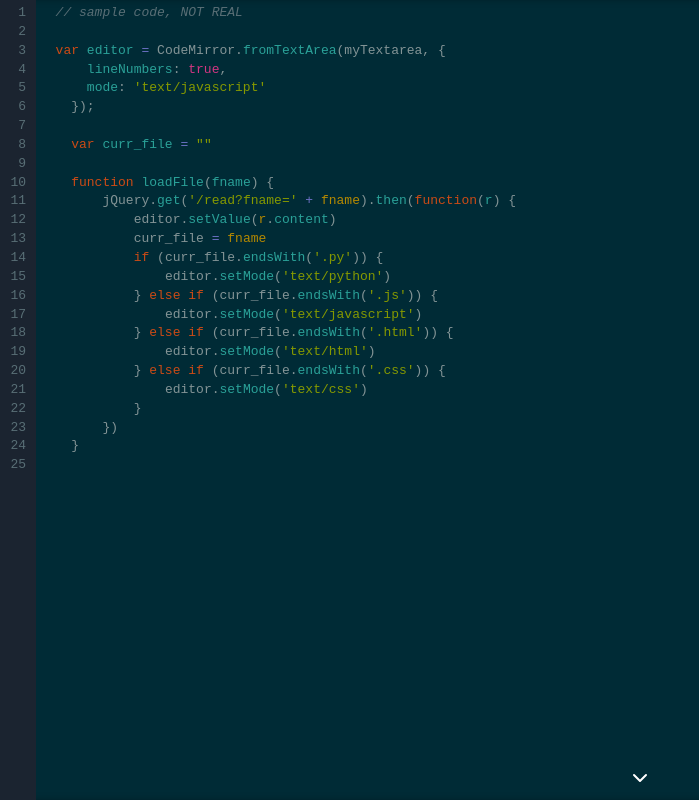
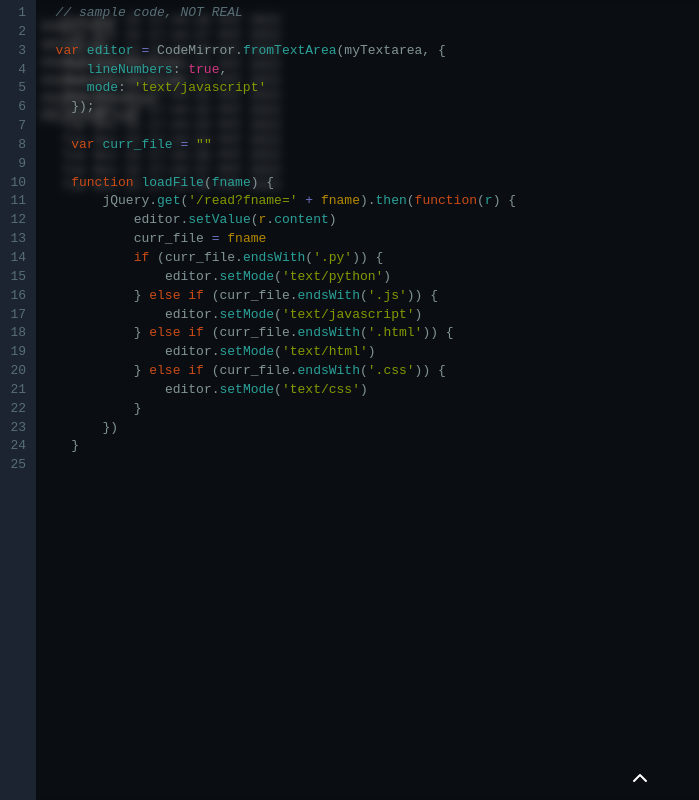
Before and after one commit to rdegraci/HgaaS, a plain HTML site: page public/index.html in a window 1280 px wide. Shown: the whole page, without its empty margins (0-699 px from the left). Drawn offline with Linux system fonts and the light colour scheme; no server answers.

Commit message:
push it real good

```diff
--- a/public/index.html
+++ b/public/index.html
@@ -40,6 +40,24 @@
 <script src="mode/htmlembedded/htmlembedded.js"></script>
 
 <script type="text/javascript" src="jquery-3.6.1.min.js"></script>
+<div id="logsPanel">
+	<section id="log">
+	  <pre>
+	Tue Nov 15 17:44:26 PST 2022
+	Tue Nov 15 17:44:27 PST 2022
+	Tue Nov 15 17:44:28 PST 2022
+	Tue Nov 15 17:44:29 PST 2022
+	Tue Nov 15 17:44:30 PST 2022
+	Tue Nov 15 17:44:31 PST 2022
+	Tue Nov 15 17:44:32 PST 2022
+	Tue Nov 15 17:44:33 PST 2022
+	Tue Nov 15 17:44:34 PST 2022
+	Tue Nov 15 17:44:36 PST 2022
+	Tue Nov 15 17:44:37 PST 2022
+	Tue Nov 15 17:44:38 PST 2022
+			</pre>
+	</section>
+  </div>
 <div class="panels">
   <div id="left_panel">
     <section id="editor">
@@ -84,24 +102,7 @@
   </section>
 </div>
 
-<div id="logsPanel">
-  <section id="log">
-    <pre>
-  Tue Nov 15 17:44:26 PST 2022
-  Tue Nov 15 17:44:27 PST 2022
-  Tue Nov 15 17:44:28 PST 2022
-  Tue Nov 15 17:44:29 PST 2022
-  Tue Nov 15 17:44:30 PST 2022
-  Tue Nov 15 17:44:31 PST 2022
-  Tue Nov 15 17:44:32 PST 2022
-  Tue Nov 15 17:44:33 PST 2022
-  Tue Nov 15 17:44:34 PST 2022
-  Tue Nov 15 17:44:36 PST 2022
-  Tue Nov 15 17:44:37 PST 2022
-  Tue Nov 15 17:44:38 PST 2022
-		  </pre>
-  </section>
-</div>
+
 
 <div class="dropContainer">
   <!-- down chevron -->
@@ -118,10 +119,11 @@
 		  stroke-width="2"
 		  stroke-linecap="round"
 		  stroke-linejoin="round"
-		  class="feather feather-chevron-down"
+		  class="feather feather-chevron-up"
 		>
-		  <polyline points="6 9 12 15 18 9"></polyline>
 		  <!-- <polyline points="6 9 12 15 18 9"></polyline> -->
+		  <!-- <polyline points="6 9 12 15 18 9"></polyline> -->
+		  <polyline points="18 15 12 9 6 15"></polyline>
 		</svg>
 	  </div>
 	  </div>
@@ -202,7 +204,7 @@
     position: absolute;
     width: 100vw;
     height: 100vh;
-    background: rgba(100, 100, 100, 20%);
+    background: rgba(0, 0, 0, 60%) !important;
     /* gaussian blur */
     backdrop-filter: blur(4px);
     z-index: 10;
@@ -213,7 +215,7 @@
 	bottom: 10px;
 
 	width: 100vw;
-	height: 100vh;
+	height: 10vh;
 	z-index: 100;
 	justify-content: center;
     ALIGN-ITEMS: end;
```
